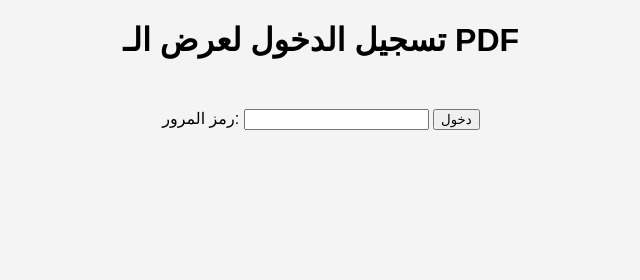
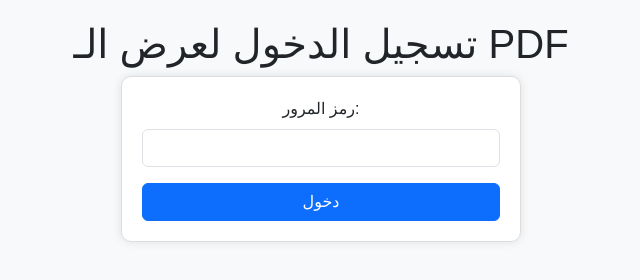
Before and after one commit to YounisDany/java, a plain HTML site: page index.html in a window 1280 px wide. Shown: the whole page, without its empty margins (319-959 px from the left). Drawn offline with nearby package versions, Linux system fonts and the light colour scheme.

Commit message:
Update index.html

```diff
--- a/index.html
+++ b/index.html
@@ -4,10 +4,17 @@
     <meta charset="UTF-8">
     <meta name="viewport" content="width=device-width, initial-scale=1.0">
     <title>عرض PDF محمي</title>
+
+    <!-- إضافة Bootstrap -->
+    <link href="https://cdn.jsdelivr.net/npm/bootstrap@5.3.0-alpha1/dist/css/bootstrap.min.css" rel="stylesheet">
+
+    <!-- إضافة مكتبة الحركات Animate.css -->
+    <link rel="stylesheet" href="https://cdnjs.cloudflare.com/ajax/libs/animate.css/4.1.1/animate.min.css"/>
+
     <style>
         body {
-            font-family: Arial, sans-serif;
-            background-color: #f4f4f4;
+            font-family: 'Arial', sans-serif;
+            background-color: #f8f9fa;
             text-align: center;
             margin: 0;
             padding: 0;
@@ -28,27 +35,65 @@
         canvas {
             border: 1px solid #ccc;
         }
+
+        h1 {
+            margin-top: 20px;
+        }
+
+        .form-container {
+            max-width: 400px;
+            margin: auto;
+            padding: 20px;
+            border: 1px solid #ddd;
+            border-radius: 10px;
+            background-color: #fff;
+            box-shadow: 0px 0px 10px rgba(0,0,0,0.1);
+        }
+
+        .pdf-container {
+            padding: 20px;
+        }
+
+        /* Animation for showing elements */
+        .animate-fade-in {
+            animation: fadeIn 1s ease-in-out;
+        }
+
+        @keyframes fadeIn {
+            from {
+                opacity: 0;
+            }
+            to {
+                opacity: 1;
+            }
+        }
     </style>
 </head>
 <body>
 
-    <h1>تسجيل الدخول لعرض الـ PDF</h1>
+    <h1 class="animate__animated animate__fadeInDown">تسجيل الدخول لعرض الـ PDF</h1>
 
     <!-- نموذج تسجيل الدخول -->
-    <div class="login-form">
+    <div class="login-form form-container animate__animated animate__fadeInUp">
         <form id="loginForm">
-            <label for="code">رمز المرور:</label>
-            <input type="text" id="code" name="code" required>
-            <button type="submit">دخول</button>
+            <div class="mb-3">
+                <label for="code" class="form-label">رمز المرور:</label>
+                <input type="text" id="code" name="code" class="form-control" required>
+            </div>
+            <button type="submit" class="btn btn-primary w-100">دخول</button>
         </form>
     </div>
 
     <!-- عارض PDF -->
-    <div class="pdf-viewer">
+    <div class="pdf-viewer pdf-container animate__animated animate-fade-in">
         <h2>عرض الـ PDF</h2>
         <canvas id="pdf-canvas"></canvas>
     </div>
 
+    <!-- Bootstrap JS -->
+    <script src="https://cdn.jsdelivr.net/npm/bootstrap@5.3.0-alpha1/dist/js/bootstrap.bundle.min.js"></script>
+
+    <!-- مكتبة PDF.js -->
     <script src="https://mozilla.github.io/pdf.js/build/pdf.js"></script>
 
     <script>
@@ -61,19 +106,24 @@
         // اختيار رمز مرور عشوائي من المصفوفة
         const sessionCode = sessionCodes[Math.floor(Math.random() * sessionCodes.length)];
 
+        console.log("رمز الجلسة هو: " + sessionCode); // لأغراض الاختبار
+
         // عرض نموذج تسجيل الدخول
         document.querySelector('.login-form').style.display = 'block';
 
         // التعامل مع تسجيل الدخول
         document.getElementById('loginForm').addEventListener('submit', function (e) {
             e.preventDefault();
-            const inputCode = document.getElementById('code').value;
+            const inputCode = parseInt(document.getElementById('code').value, 10); // تحويل الإدخال إلى رقم
 
-            if (inputCode === sessionCode.toString()) {
+            if (inputCode === sessionCode) {
                 alert('تم تسجيل الدخول بنجاح!');
-                document.querySelector('.login-form').style.display = 'none';
-                document.querySelector('.pdf-viewer').style.display = 'block';
-                displayPDF();
+                document.querySelector('.login-form').classList.add('animate__fadeOutUp');
+                setTimeout(() => {
+                    document.querySelector('.login-form').style.display = 'none';
+                    document.querySelector('.pdf-viewer').style.display = 'block';
+                    displayPDF();
+                }, 1000);
             } else {
                 alert('رمز المرور غير صحيح!');
             }
@@ -90,7 +140,7 @@
 
         // عرض الـ PDF باستخدام PDF.js
         function displayPDF() {
-            var url = 'n.pdf'; // ضع هنا رابط الـ PDF
+            var url = 'n.pdf'; // وضع رابط الـ PDF هنا
 
             var loadingTask = pdfjsLib.getDocument(url);
             loadingTask.promise.then(function(pdf) {
```
